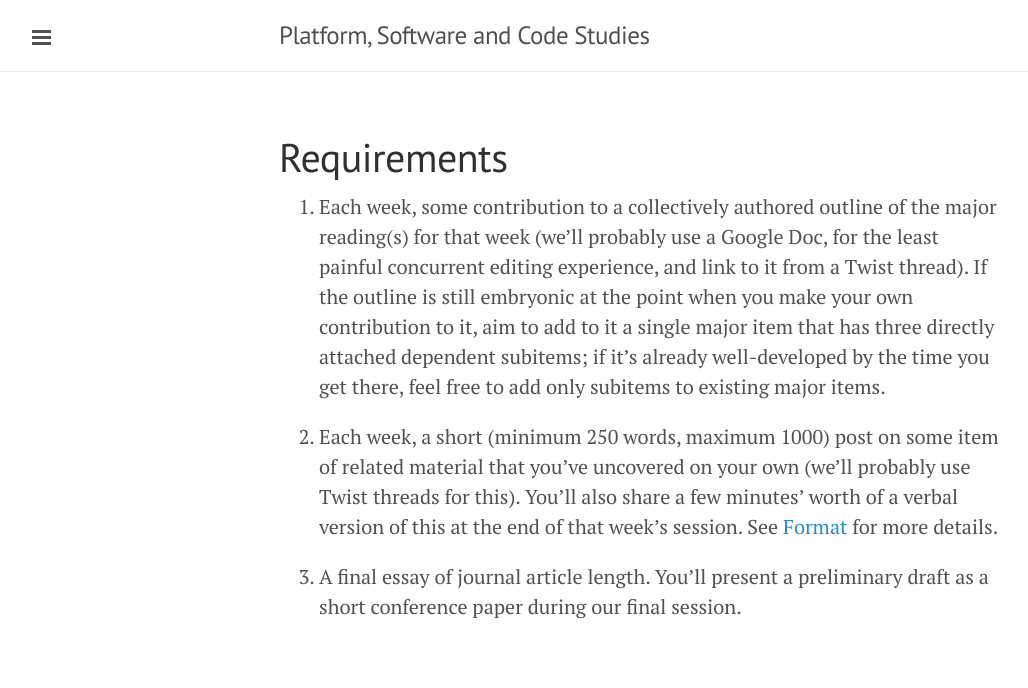
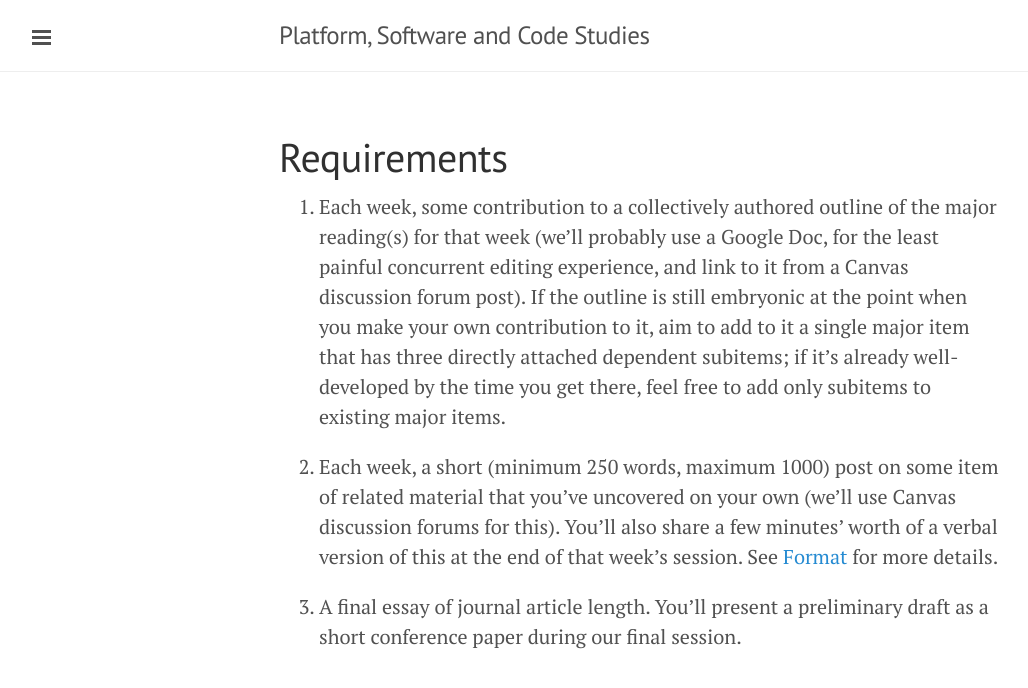
Before and after one commit to bitfragment/pscstudies, a Jekyll site: the page built from 05-requirements.md, in a window 1280 px wide. Shown: the top 688 px of the page, without its empty margins (1-1029 px from the left). Built offline with Jekyll 4.4.1, drawn with Linux system fonts in a browser that asks for light colours.

Commit message:
Change Twist to Canvas

```diff
--- a/05-requirements.md
+++ b/05-requirements.md
@@ -3,8 +3,8 @@ title: Requirements
 layout: page
 ---
 
-1. Each week, some contribution to a collectively authored outline of the major reading(s) for that week (we'll probably use a Google Doc, for the least painful concurrent editing experience, and link to it from a Twist thread). If the outline is still embryonic at the point when you make your own contribution to it, aim to add to it a single major item that has three directly attached dependent subitems; if it's already well-developed by the time you get there, feel free to add only subitems to existing major items.
+1. Each week, some contribution to a collectively authored outline of the major reading(s) for that week (we'll probably use a Google Doc, for the least painful concurrent editing experience, and link to it from a Canvas discussion forum post). If the outline is still embryonic at the point when you make your own contribution to it, aim to add to it a single major item that has three directly attached dependent subitems; if it's already well-developed by the time you get there, feel free to add only subitems to existing major items.
 
-2. Each week, a short (minimum 250 words, maximum 1000) post on some item of related material that you've uncovered on your own (we'll probably use Twist threads for this). You'll also share a few minutes' worth of a verbal version of this at the end of that week's session. See [Format]({{ site.baseurl }}/04-format/) for more details.
+2. Each week, a short (minimum 250 words, maximum 1000) post on some item of related material that you've uncovered on your own (we'll use Canvas discussion forums for this). You'll also share a few minutes' worth of a verbal version of this at the end of that week's session. See [Format]({{ site.baseurl }}/04-format/) for more details.
 
 3. A final essay of journal article length. You'll present a preliminary draft as a short conference paper during our final session.
```
